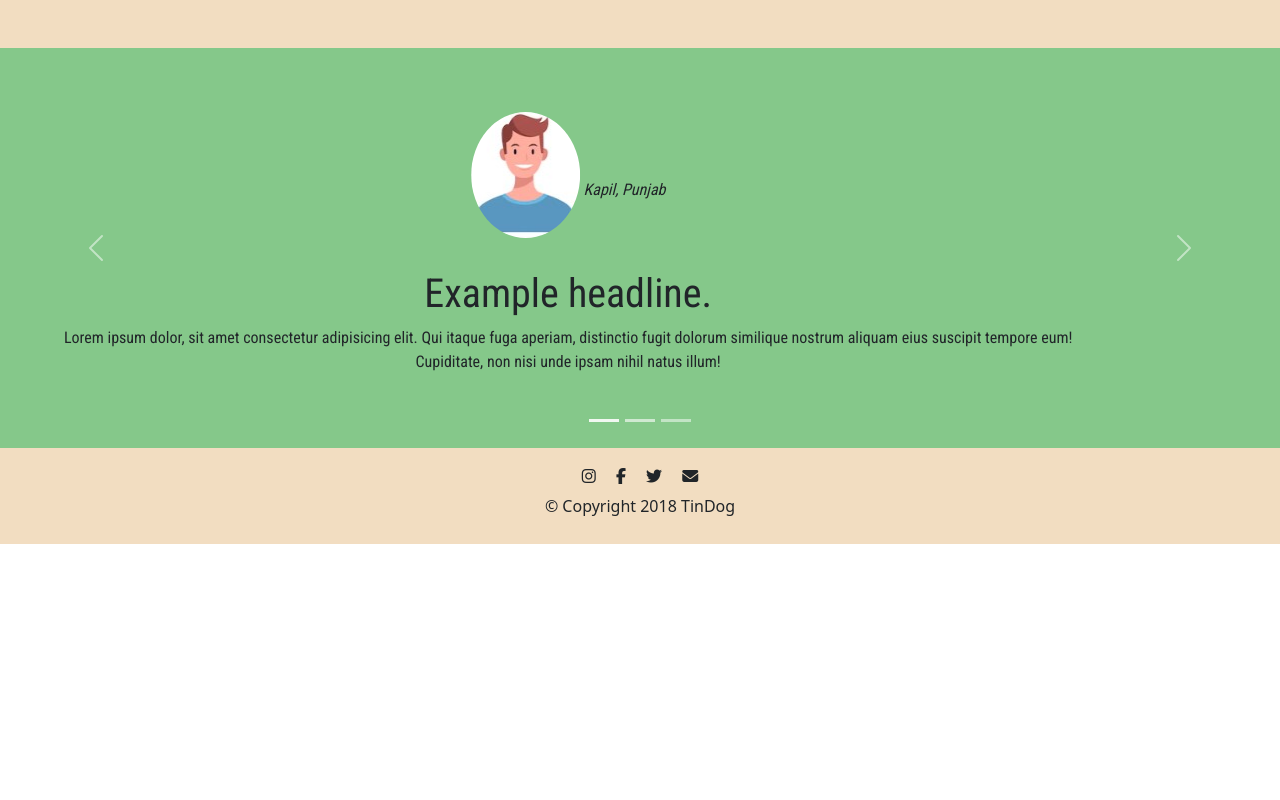
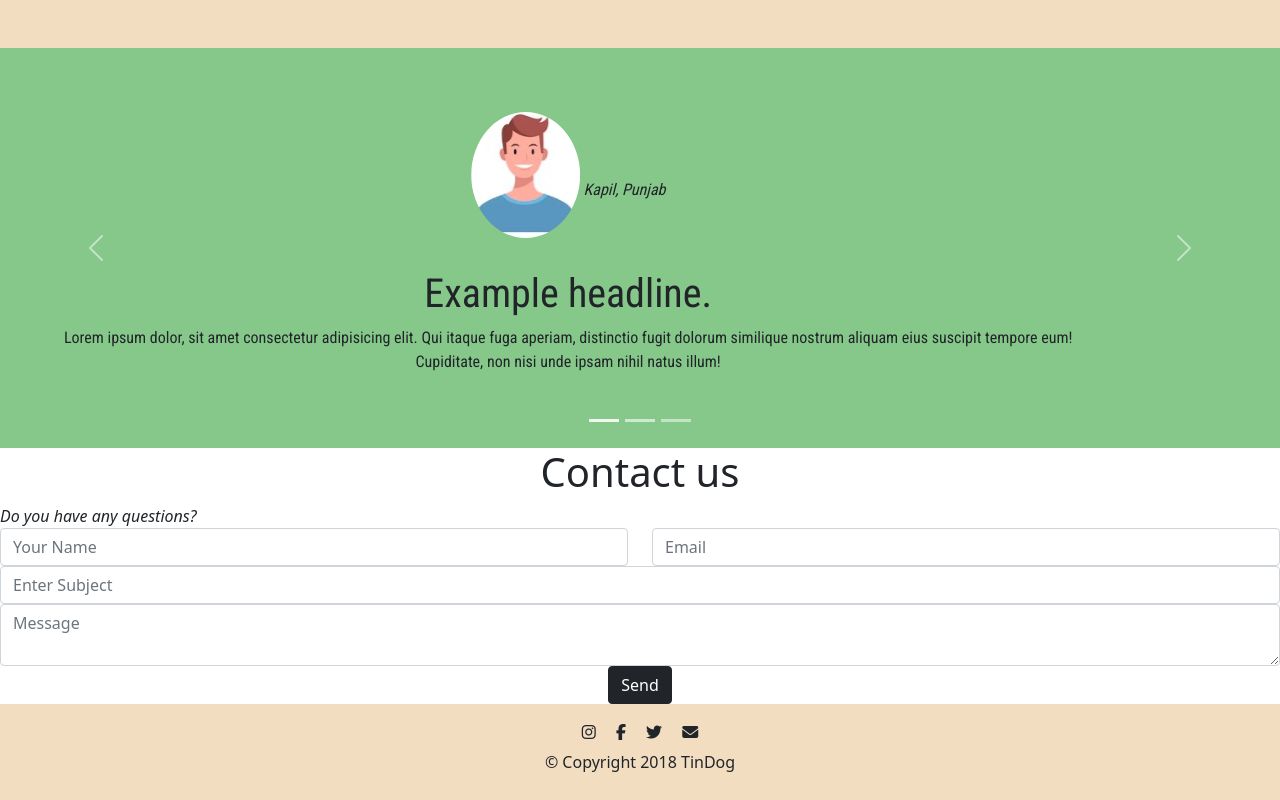
Before and after one commit to Aditya5ingh/HackinNorth22, a plain HTML site: page index.html in a window 1280 px wide. Shown: the part 506-1306 px from the top of the page. Before the commit the page ends 1050 px from the top, so only its background shows below. Drawn offline with nearby package versions, Linux system fonts and the light colour scheme; a web font is replaced by a local one.

Commit message:
Update index.html

```diff
--- a/index.html
+++ b/index.html
@@ -22,7 +22,7 @@
   <!-- Navbar   -->
   <nav class="navbar navbar-expand-lg navbar-dark fixed-top" aria-label="NAVBAR ">
     <div class="container-fluid">
-      <a class="navbar-brand" href="#" font-family="'Red Hat Mono', monospace">FARMERS and Users</a>
+      <a class="navbar-brand" href="#" >FARMERS and Users</a>
       <button class="navbar-toggler" type="button" data-bs-toggle="collapse" data-bs-target="#navbarsExample03" aria-controls="navbarsExample03" aria-expanded="false" aria-label="Toggle navigation">
         <span class="navbar-toggler-icon"></span>
       </button>
@@ -33,7 +33,7 @@
                 <a class="nav-link active" aria-current="page" href="#">Home</a>
             </li>
             <li class="nav-item">
-                <a class="nav-link active" href="#footer">Contact Us</a>
+                <a class="nav-link active" href="#contact">Contact Us</a>
             </li>
             <li class="nav-item">
                 <div class="dropdown">
@@ -128,15 +128,76 @@
 
 
 
+  <section id="contact">
+          <!--Grid column-->
+      <div class="col-lg-12">
+          <form id="contact-form cont " name="contact-form" action="mail.php" method="POST">
+
+            <h1 class="h1-responsive font-weight-bold text-center ">Contact us</h2>
+            <em>Do you have any questions?</em>
+
+              <!--Grid row-->
+              <div class="row top">
+
+                  <!--Grid column-->
+                  <div class="col-md-6">
+                      <div class="md-form mb-0">
+                          <input type="text" id="name" name="name" placeholder="Your Name" class="form-control">
+
+                      </div>
+                  </div>
+                  <!--Grid column-->
+
+                  <!--Grid column-->
+                  <div class="col-md-6">
+                      <div class="md-form mb-0">
+                          <input type="text" id="email" name="email" placeholder="Email" class="form-control">
+
+                      </div>
+                  </div>
+                  <!--Grid column-->
+
+              </div>
+              <!--Grid row-->
+
+              <!--Grid row-->
+              <div class="row">
+                  <div class="col-md-12">
+                      <div class="md-form mb-0">
+                          <input type="text" id="subject" name="subject" placeholder="Enter Subject" class="form-control">
+
+                      </div>
+                  </div>
+              </div>
+              <!--Grid row-->
+
+              <!--Grid row-->
+              <div class="row">
+
+                  <!--Grid column-->
+                  <div class="col-md-12">
+
+                      <div class="md-form">
+                          <textarea type="text" id="message" name="message" rows="2" placeholder="Message" class="form-control md-textarea"></textarea>
+
+                      </div>
+
+                  </div>
+              </div>
+              <!--Grid row-->
+
+          </form>
+
+          <div class="text-center text-md-left">
+              <a class="btn btnsend btn-dark" onclick="document.getElementById('contact-form').submit();">Send</a>
+          </div>
+          <div class="status"></div>
+      </div>
+      <!--Grid column-->
 
 
 
-
-
-
-
-
-
+</section>
 
 
  <!-- Footer -->
```
